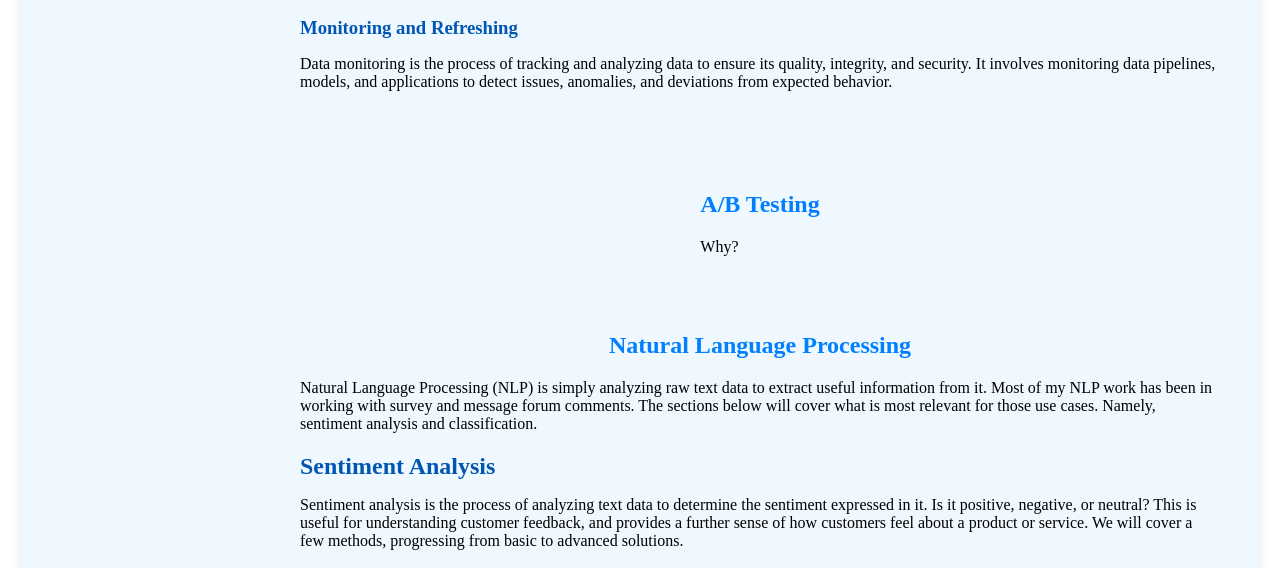
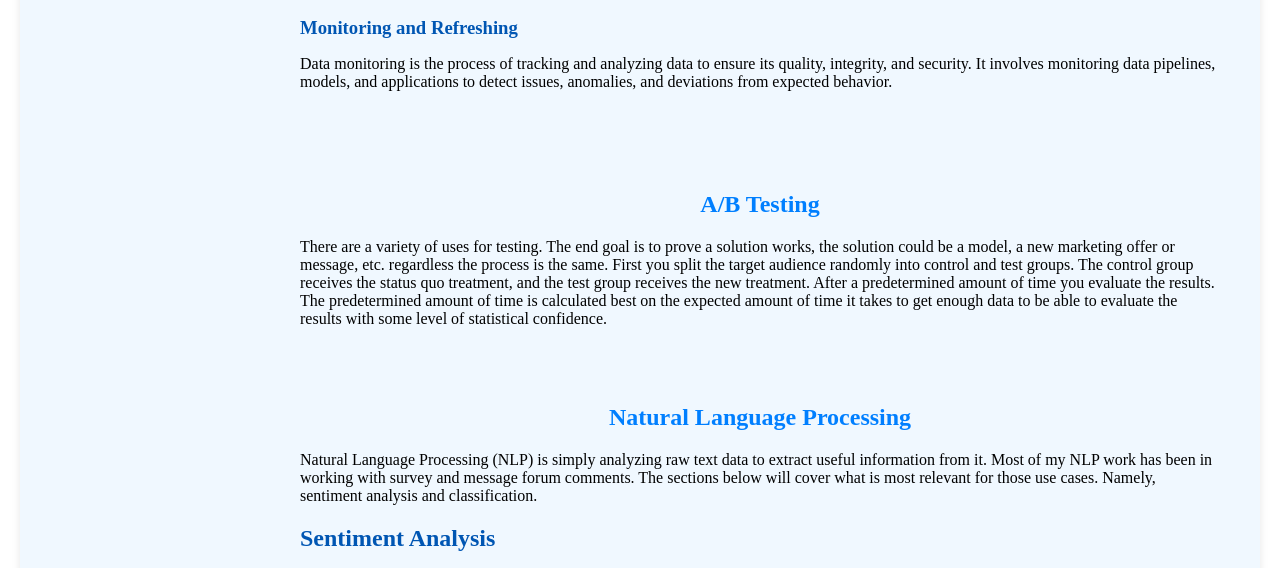
Before and after one commit to twwebb3/personal-website, a Django app: page /notes/data_science/ in a window 1280 px wide. Shown: the part 2925-3493 px from the top of the page. Run offline with Django 4.2, Linux system fonts and the light colour scheme.

Commit message:
a/b testing intro added.

```diff
--- a/notes/templates/data_science.html
+++ b/notes/templates/data_science.html
@@ -258,7 +258,14 @@
 
         <section id="a-b-testing">
             <h1>A/B Testing</h1>
-            <p>Why?</p>
+            <p>
+                There are a variety of uses for testing. The end goal is to prove a solution works, the solution could be
+                a model, a new marketing offer or message, etc. regardless the process is the same. First you split the
+                target audience randomly into control and test groups. The control group receives the status quo treatment,
+                and the test group receives the new treatment. After a predetermined amount of time you evaluate the results.
+                The predetermined amount of time is calculated best on the expected amount of time it takes to get enough
+                data to be able to evaluate the results with some level of statistical confidence.
+            </p>
         </section>
 
         <section id="nlp">
```
